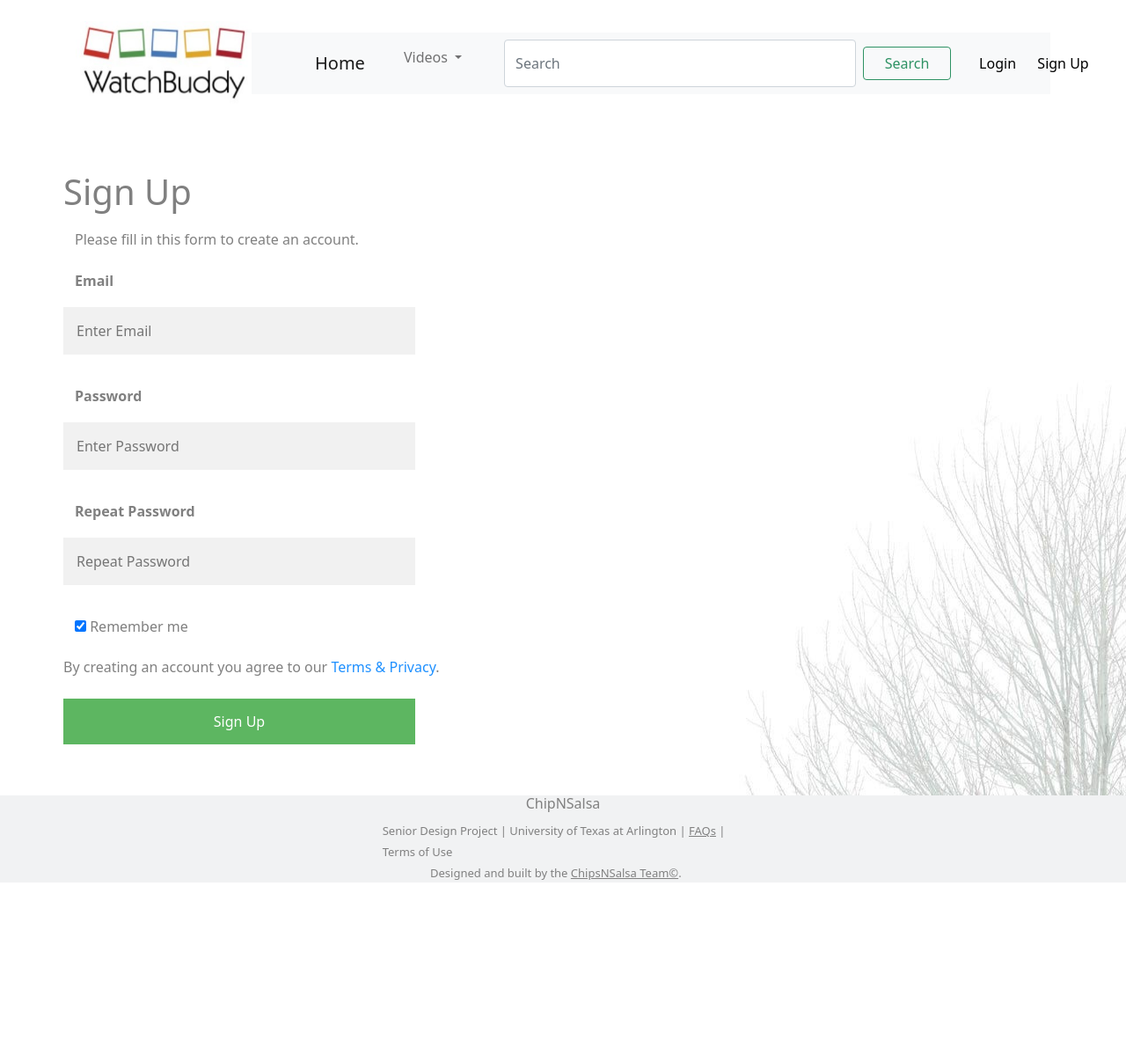
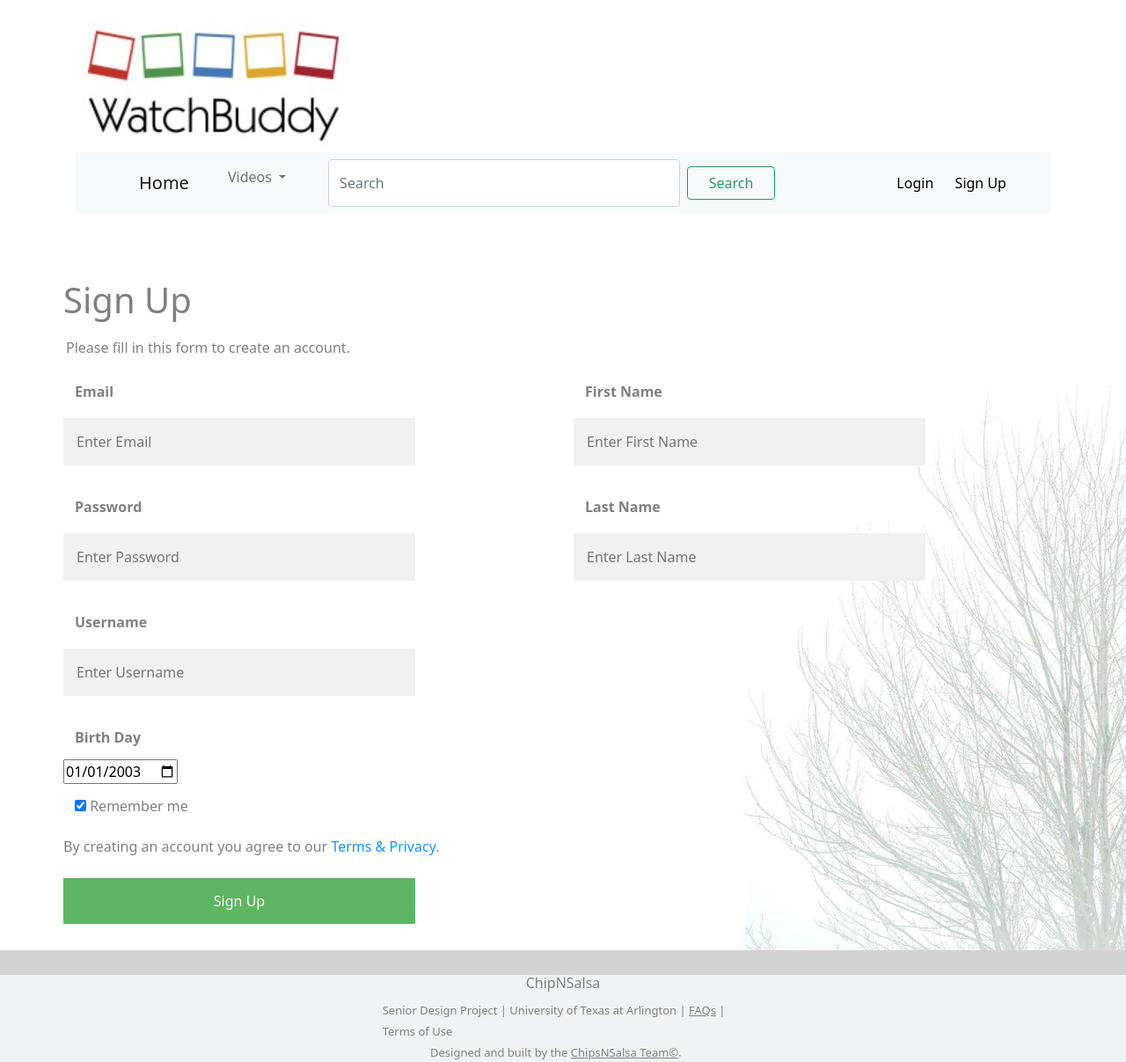
Before and after one commit to debbienguyenn/CSE4314-Senior-Design-I, a PHP site: page /SignUp.html in a window 1280 px wide. Shown: the whole page at 88% size. Before the commit the page ends 1003 px from the top, so only its background shows below. Run offline with PHP 8.4, Linux system fonts and the light colour scheme.

Commit message:
minor changes

```diff
--- a/Login.php
+++ b/Login.php
@@ -16,10 +16,12 @@ $num = mysqli_num_rows($result);
     if($num==1)
     {
         header('location:profile.html');
+        //echo"login successfully";
     }
     else
     {
-        header('location:Login.html');
+       header('location:Login.html');
+       //echo"login failed";
     }
 mysqli_close($conn);
 ?>
--- a/SignUp.html
+++ b/SignUp.html
@@ -65,16 +65,36 @@
 
     <form class="form-container" action="SignUp.php" method="post">
       <div class="container-xxl bg">
+        <div class="row">
           <h1 style="color:grey">Sign Up</h1>
           <label style="color:grey">Please fill in this form to create an account.</label>
+        </div>
+
+        <div class="row justify-content-center">
+          <div class="col">
             <label style="color:grey" for="email"><b>Email</b></label>
             <input type="text" placeholder="Enter Email" name="email" style="width: 400px" ; required>
 
             <label style="color:grey" for="psw"><b>Password</b></label>
             <input type="password" placeholder="Enter Password" name="psw" style="width: 400px" ; required>
+          </div>
 
-        <label style="color:grey" for="psw-repeat"><b>Repeat Password</b></label>
-        <input type="password" placeholder="Repeat Password" name="pswrepeat" style="width: 400px" ; required>
+          <div class="col">
+            <label style="color:grey" for="firstname"><b>First Name</b></label>
+            <input type="text" placeholder="Enter First Name" name="firstname" style="width: 400px" ; required>
+
+            <label style="color:grey" for="lastname"><b>Last Name</b></label>
+            <input type="text" placeholder="Enter Last Name" name="lastname" style="width: 400px" ; required>
+          </div>
+
+          <div class="col">
+            <label style="color:grey" for="username"><b>Username</b></label>
+            <input type="text" placeholder="Enter Username" name="username" style="width: 400px" ; required>
+
+            <label style="color:grey" for="birthday"><b>Birth Day</b></label>
+            <input type="date" id="birthday" name="birthday" value="2003-01-01" min="1900-01-01" max="2003-01-01">
+          </div>
+        </div>
 
         <label style="color:grey">
           <input type="checkbox" checked="checked" name="remember" style="margin-bottom:15px"> Remember me
--- a/profile.html
+++ b/profile.html
@@ -55,9 +55,7 @@
                         </div>
                     </div>
                     <div class="col-2">
-                        <a href="Login.html">Login</a>
-                        &emsp;
-                        <a href="SignUp.html">Sign Up</a>
+                        <a href="hompage.html">Log Out</a>
                     </div>
                 </nav>
 
--- a/style.css
+++ b/style.css
@@ -42,7 +42,7 @@ footer{
   background-color:rgb(241, 242, 243);
 }
 .logo{
-  width: 200px;
+
   cursor: pointer;
   animation: movedown 1s linear 1;
   animation-delay: 1s;
```
Also changed, not shown: images/logo1.png (added), images/logo2.png (added), images/logo3.png (added). Lines whose indentation alone changed are shown as unchanged.
